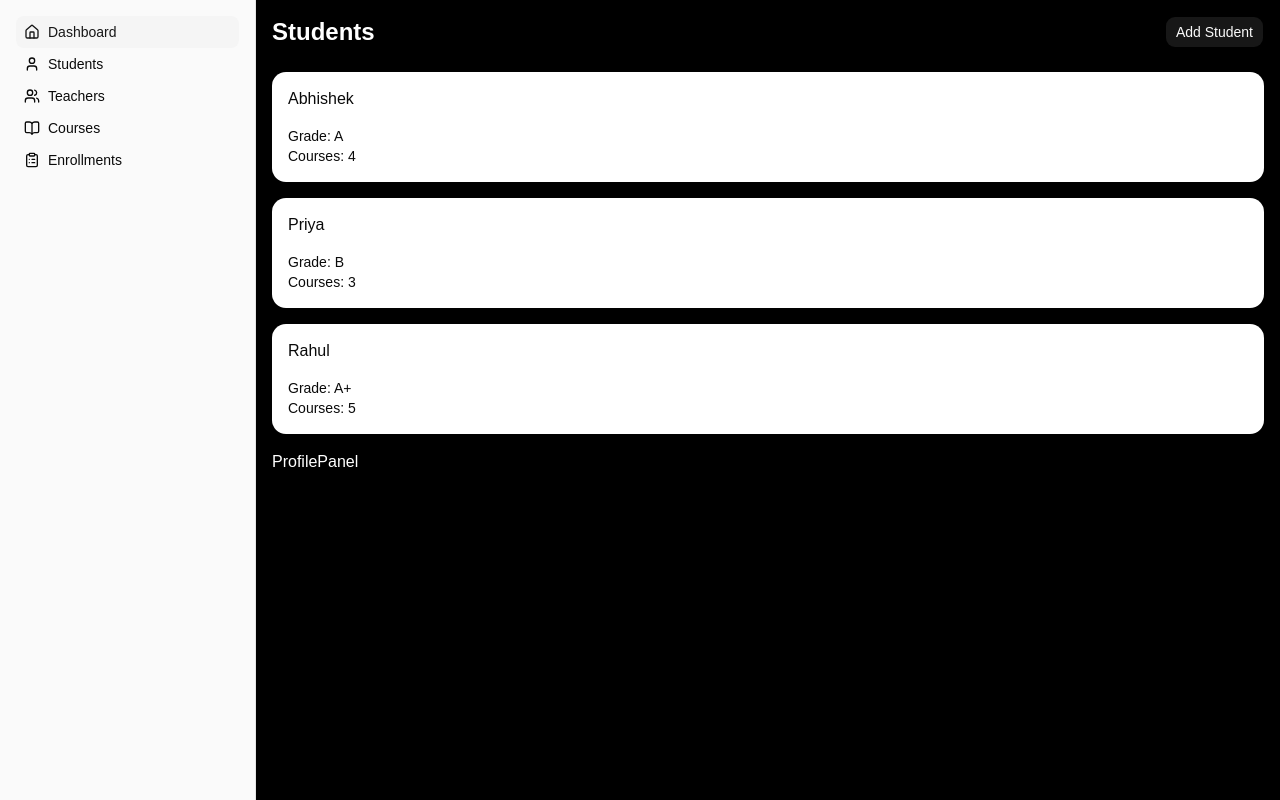
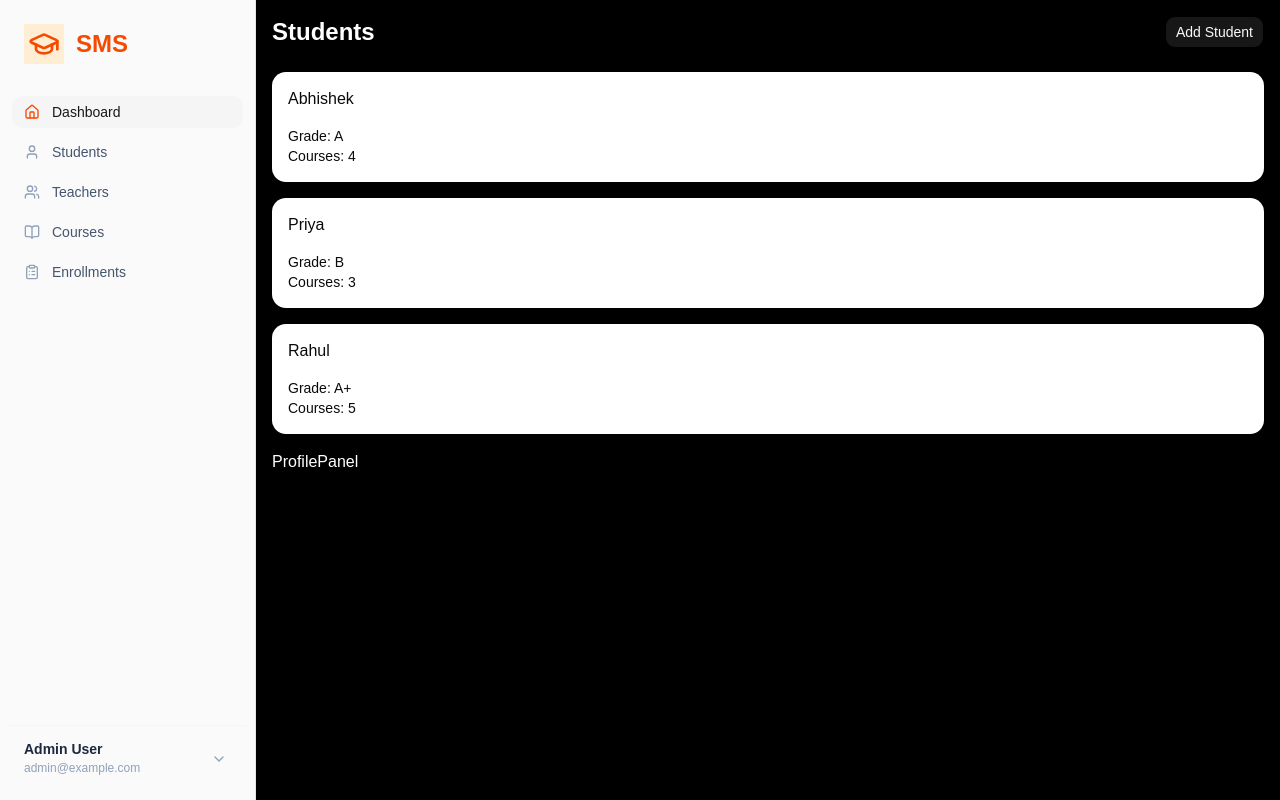
Before and after one commit to swamiabhishek45/student-management-system, a React (Vite) app in the folder client/: page / in a window 1280 px wide. Built offline with nearby package versions, Linux system fonts and the light colour scheme.

Commit message:
update navigation styling

```diff
--- a/client/src/components/sidebar/Sidebar.jsx
+++ b/client/src/components/sidebar/Sidebar.jsx
@@ -6,20 +6,27 @@ import {
   SidebarHeader,
 } from "../ui/sidebar";
 import SidebarNav from "./SidebarNav";
+import SidebarLogo from "./SidebarLogo";
+import SidebarUser from "./SidebarUser";
 
 const SidebarMain = () => {
   return (
-    <Sidebar>
+    <Sidebar className="">
       {/* header  */}
       <SidebarHeader>
-        <SidebarNav/>
+        <SidebarLogo />
       </SidebarHeader>
 
       {/* Content  */}
-      <SidebarContent></SidebarContent>
+      <SidebarContent>
+        <SidebarNav/>
+
+      </SidebarContent>
 
       {/* footer  */}
-      <SidebarFooter></SidebarFooter>
+      <SidebarFooter>
+        <SidebarUser />
+      </SidebarFooter>
     </Sidebar>
   );
 };
--- /dev/null
+++ b/client/src/components/sidebar/SidebarLogo.jsx
@@ -0,0 +1,20 @@
+import { GraduationCap } from 'lucide-react'
+import React from 'react'
+
+const SidebarLogo = () => {
+  return (
+    <div className='flex items-center gap-3 p-4'>
+        <div className='flex h-10 w-10 items-center justify-center bg-orange-100 text-orange-600'>
+            <GraduationCap className='h-8 w-8   '/>
+        </div>
+
+        <div className='flex flex-col min-w-0'>
+            <span className=' font-bold text-2xl text-orange-600'>
+                SMS
+            </span>
+        </div>
+    </div>
+  )
+}
+
+export default SidebarLogo
--- a/client/src/components/sidebar/SidebarNav.jsx
+++ b/client/src/components/sidebar/SidebarNav.jsx
@@ -1,38 +1,49 @@
-import React from 'react'
-import { SidebarGroup, SidebarMenu, SidebarMenuButton, SidebarMenuSubItem } from '../ui/sidebar'
-import { BookOpen, ClipboardList, Home, User, Users } from 'lucide-react'
-
-
+import React from "react";
+import {
+  SidebarGroup,
+  SidebarMenu,
+  SidebarMenuButton,
+  SidebarMenuSubItem,
+} from "../ui/sidebar";
+import { BookOpen, ClipboardList, Home, User, Users } from "lucide-react";
 
 const MENU_ITEMS = [
-    {id: "dashboard", label: "Dashboard", icon: Home, isActive: true},
-    {id: "students", label: "Students", icon: User},
-    {id: "teachers", label: "Teachers", icon: Users},
-    {id: "courses", label: "Courses", icon: BookOpen},
-    {id: "enrollments", label: "Enrollments", icon: ClipboardList}
-]
+  { id: "dashboard", label: "Dashboard", icon: Home, isActive: true },
+  { id: "students", label: "Students", icon: User },
+  { id: "teachers", label: "Teachers", icon: Users },
+  { id: "courses", label: "Courses", icon: BookOpen },
+  { id: "enrollments", label: "Enrollments", icon: ClipboardList },
+];
 
 const SidebarNav = () => {
   return (
-    <SidebarGroup className="">
-        <SidebarMenu className="">
-            {
-                MENU_ITEMS.map((item) => {
+    <SidebarGroup className="px-3">
+      <SidebarMenu className="gap-2">
+        {MENU_ITEMS.map((item) => {
           const Icon = item.icon;
-                   return (<SidebarMenuSubItem key={item.id}>
-                <SidebarMenuButton isActive={item.isActive} asChild className={`w-full`}>
-                <a href={`#${item.id}`}>
-                    <Icon className=''/>
+          return (
+            <SidebarMenuSubItem key={item.id}>
+              <SidebarMenuButton
+                isActive={item.isActive}
+                asChild
+                className={`w-full items-center rounded-lg  font-medium text-sm transition-colors gap-3 px-3 py-3 flex cursor-pointer ${item.isActive ? "bg-orange-600 text-orange-600 hover:text-orange-600 hover:bg-orange-50" : "text-slate-600 hover:text-slate-900 hover:bg-slate-50"}`}
+              >
+                <a
+                  href={`#${item.id}`}
+                  className="flex items-center w-full gap-3"
+                >
+                  <Icon
+                    className={`h-5 w-5 ${item.isActive ? "text-orange-600" : "text-slate-400 group-hover:text-slate-600"}`}
+                  />
                   <span>{item.label}</span>
                 </a>
-
               </SidebarMenuButton>
             </SidebarMenuSubItem>
-
-               ) })}
+          );
+        })}
       </SidebarMenu>
     </SidebarGroup>
-)
-}
+  );
+};
 
-export default SidebarNav
+export default SidebarNav;
--- /dev/null
+++ b/client/src/components/sidebar/SidebarUser.jsx
@@ -0,0 +1,25 @@
+import React from 'react';
+import { ChevronDown } from 'lucide-react';
+
+export default function SidebarUser() {
+  return (
+    <div className="flex items-center justify-between border-t border-slate-100 p-4">
+      <div className="flex items-center gap-3 min-w-0">
+        {/* Avatar */}
+
+       {/* <Image /> */}
+
+        {/* User Details */}
+        <div className="flex flex-col min-w-0">
+          <span className="text-sm font-semibold text-slate-800 leading-none truncate">Admin User</span>
+          <span className="text-xs text-slate-400 mt-1 truncate">admin@example.com</span>
+        </div>
+      </div>
+
+      {/* Dropdown Action */}
+      <button className="text-slate-400 hover:text-slate-600 transition-colors p-1" aria-label="Open user menu">
+        <ChevronDown className="h-4 w-4" />
+      </button>
+    </div>
+  );
+}
```
Lines whose indentation alone changed are shown as unchanged.
